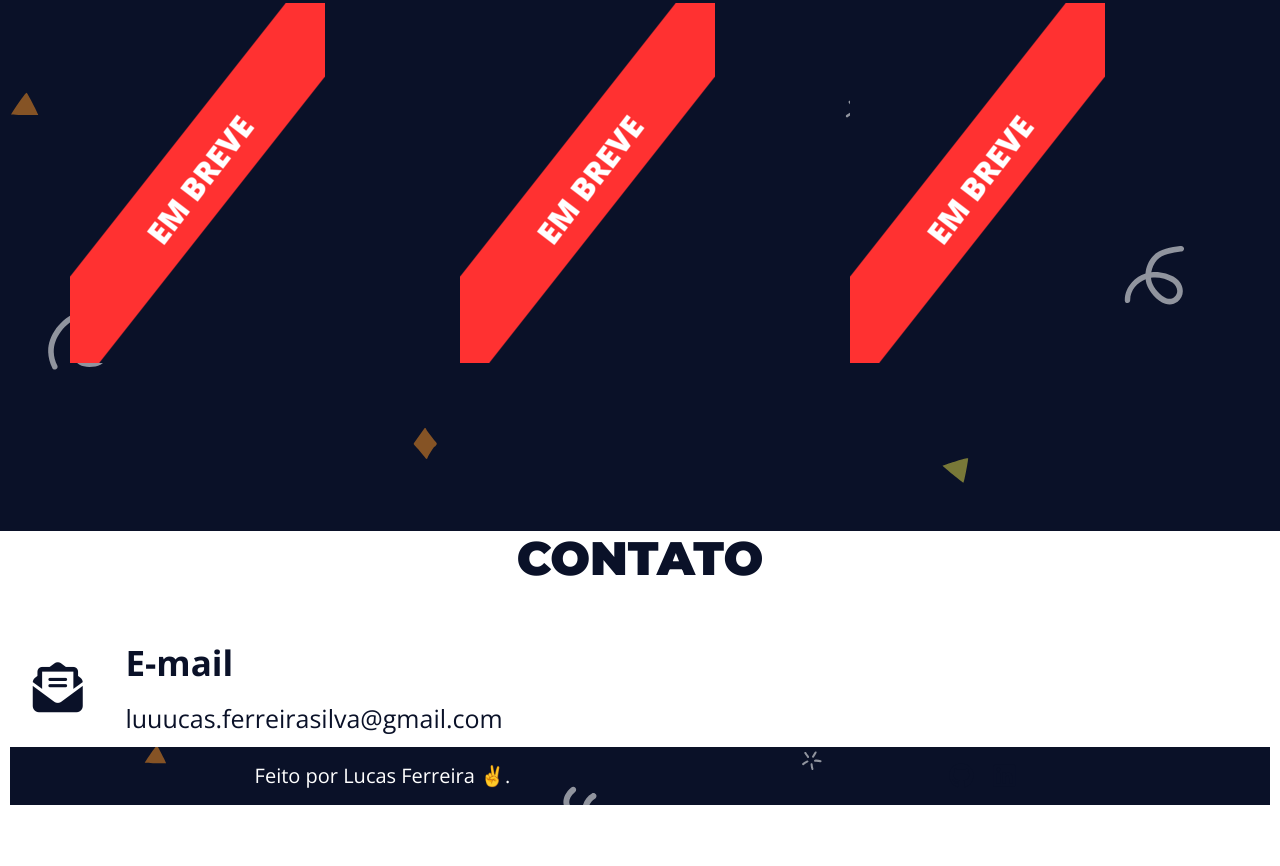
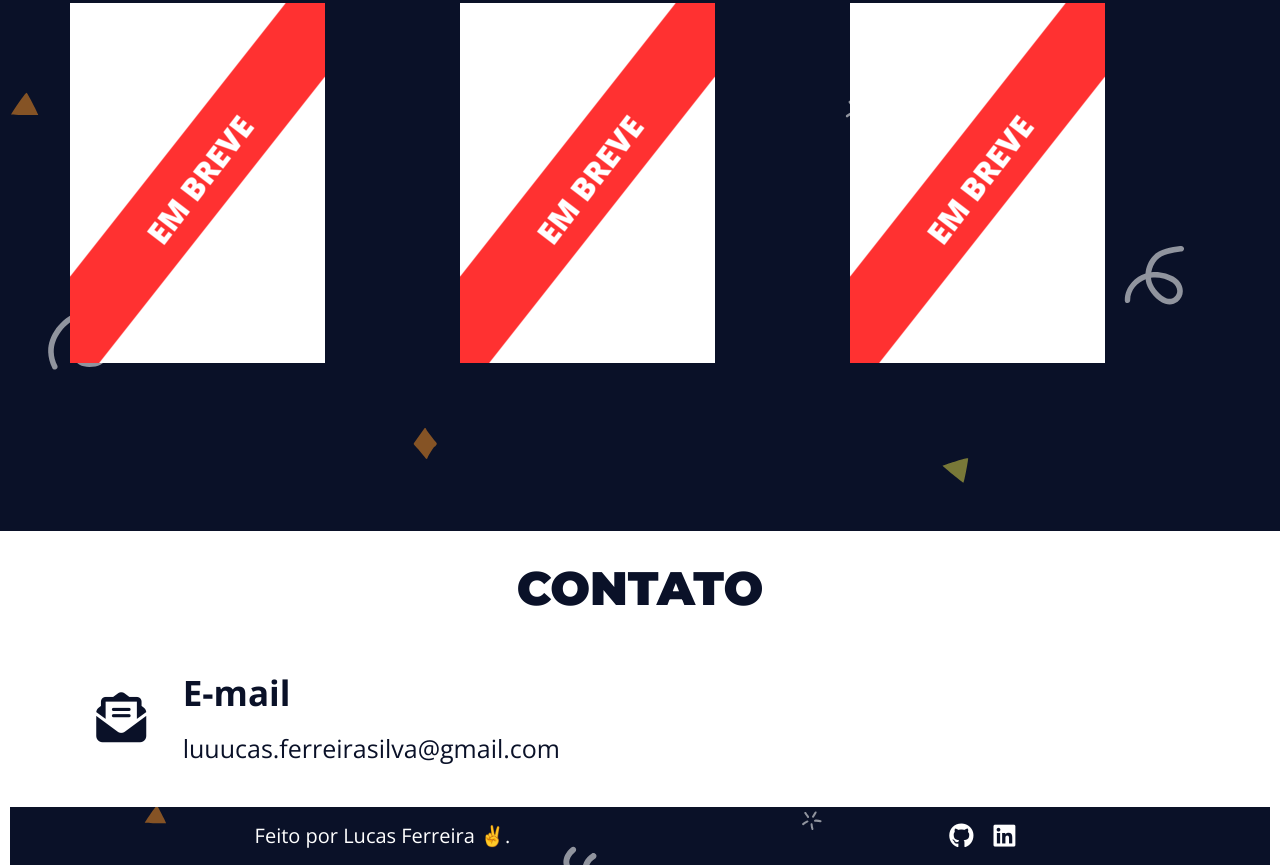
Before and after one commit to Lucassilva00/landing-page, a plain HTML site: page index.html in a window 1280 px wide. Shown: the part 1934-2800 px from the top of the page. Before the commit the page ends 2749 px from the top, so only its background shows below. Drawn offline with nearby package versions, Linux system fonts and the light colour scheme.

Commit message:
hover e aba contato menor

```diff
--- a/assets/css/styles.css
+++ b/assets/css/styles.css
@@ -208,10 +208,10 @@ p{
     font-size: 3.5rem;
     text-transform: none;
     text-decoration: none;
-    color: var(--primary-color);
+    color: var(--white-color);
 }
 
-.bt-socials a:hover{
+.socials a:hover{
     transition: all 200ms ease-in-out;
     color: goldenrod;
 }
@@ -334,7 +334,7 @@ p{
 
 .gallery-img img{
     transition: all 300ms ease-in-out;
-    background-color: #0a1128;
+    background-color: var(--white-color);
 }
 
 .gallery-img img:hover{
@@ -346,6 +346,11 @@ p{
     font-size: 4.7rem;
 }
 
+.main-content-contato {
+    max-width: 120rem;
+    margin: 0 auto;
+    padding: 3rem var(--gap);
+}
 
 .email ul {
     display: grid;
@@ -404,7 +409,7 @@ p{
     display: block;
     padding: 1rem;
     font-size: 2.5rem;
-    color: var(--primary-color);
+    color: var(--white-color);
     position: relative;
 }
 
```
